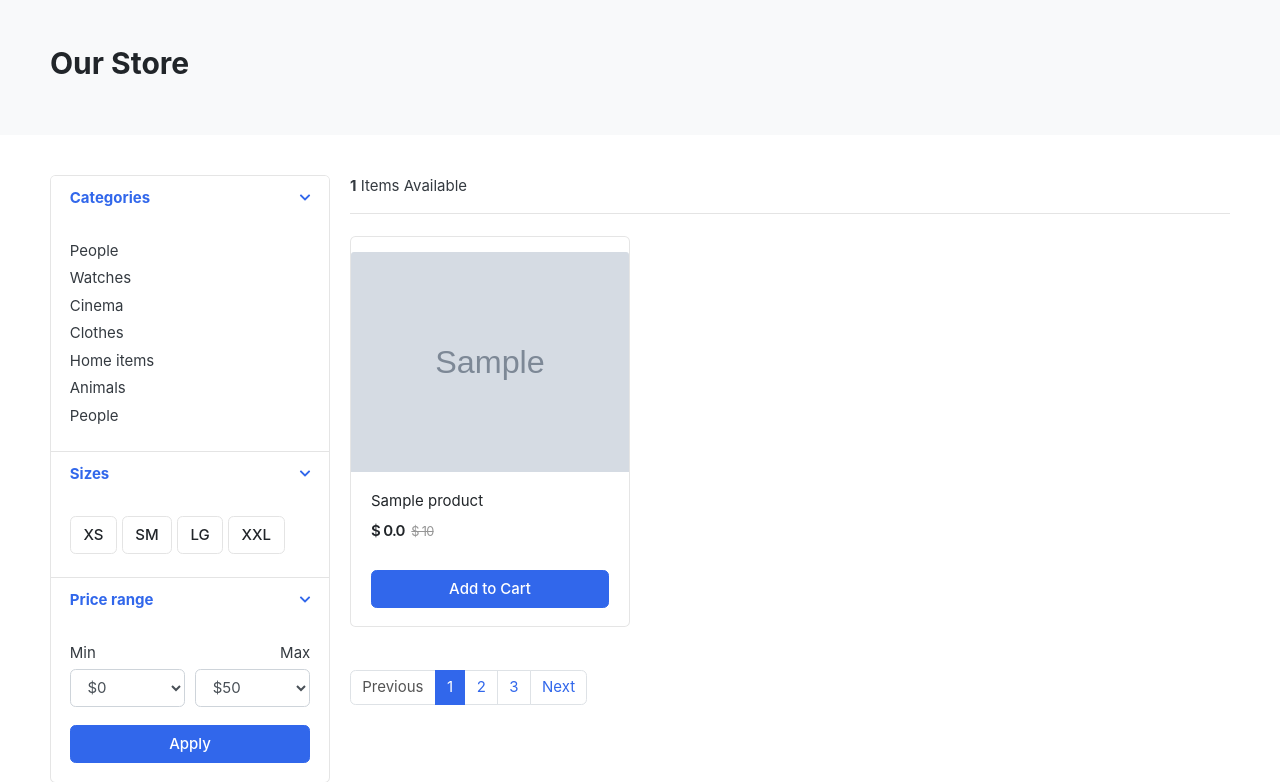
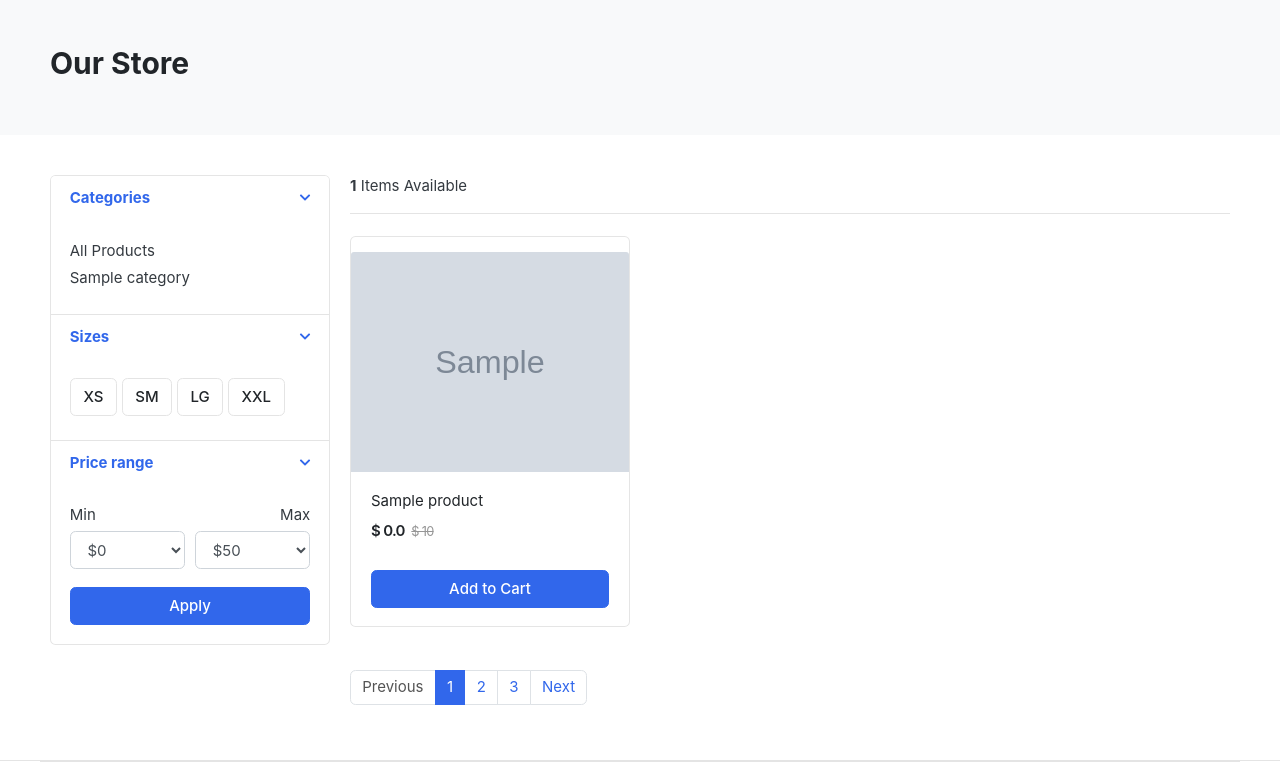
Before and after one commit to AbdulRahmanMudasser/django-greatkart, a Django app: page /store/ in a window 1280 px wide. Shown: the part 119-901 px from the top of the page. Run offline with Django 5.2, Linux system fonts and the light colour scheme; tables that the repository leaves empty hold one stand-in row (values such as "Sample post"); grey boxes marked "Sample" are stand-in pictures; some libraries are stand-ins or nearby versions; some web fonts are replaced.

Commit message:
displaying categories on store page

```diff
--- a/templates/includes/navbar.html
+++ b/templates/includes/navbar.html
@@ -47,6 +47,8 @@
                 </div> {% endcomment %}
 
                 <div class="dropdown-menu">
+                    <a class="dropdown-item" href="{% url 'store' %}">All Products</a>
+
                     {% for link in links %}
                         <a class="dropdown-item" href="{{ link.get_url }}">{{ link.category_name }}</a>
                     {% endfor %}
--- a/templates/store/store.html
+++ b/templates/store/store.html
@@ -27,7 +27,7 @@
                         <div class="filter-content collapse show" id="collapse_1" style="">
                             <div class="card-body">
 
-                                <ul class="list-menu">
+                                {% comment %} <ul class="list-menu">
                                     <li><a href="#">People </a></li>
                                     <li><a href="#">Watches </a></li>
                                     <li><a href="#">Cinema </a></li>
@@ -35,6 +35,14 @@
                                     <li><a href="#">Home items </a></li>
                                     <li><a href="#">Animals</a></li>
                                     <li><a href="#">People </a></li>
+                                </ul> {% endcomment %}
+
+                                <ul class="list-menu">
+                                    <li><a href="{% url 'store' %}">All Products</a></li>
+
+                                    {% for link in links %}
+                                        <li><a href="{{ link.get_url }}">{{ link.category_name }}</a></li>
+                                    {% endfor %}
                                 </ul>
 
                             </div> <!-- card-body.// -->
```
